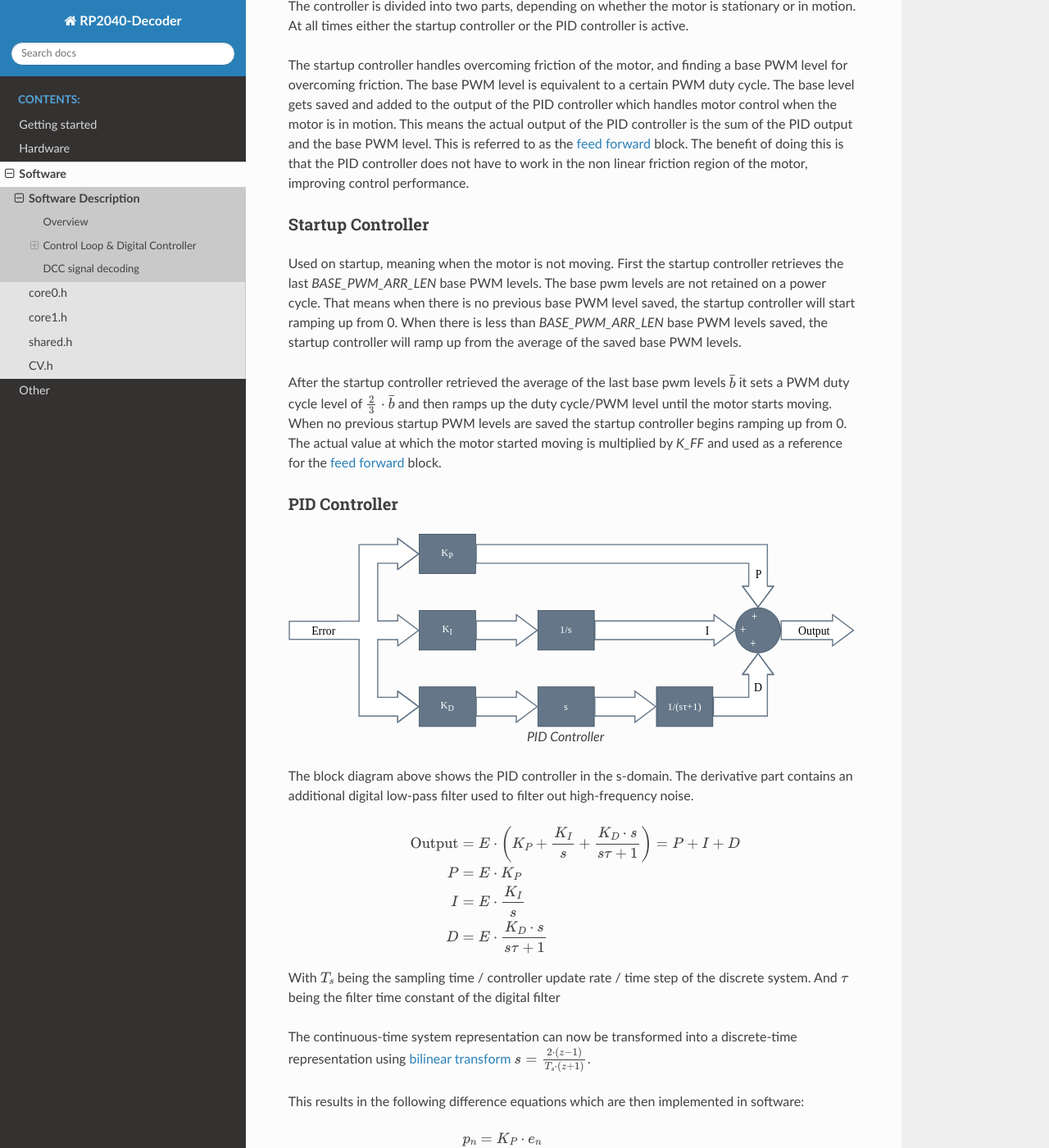
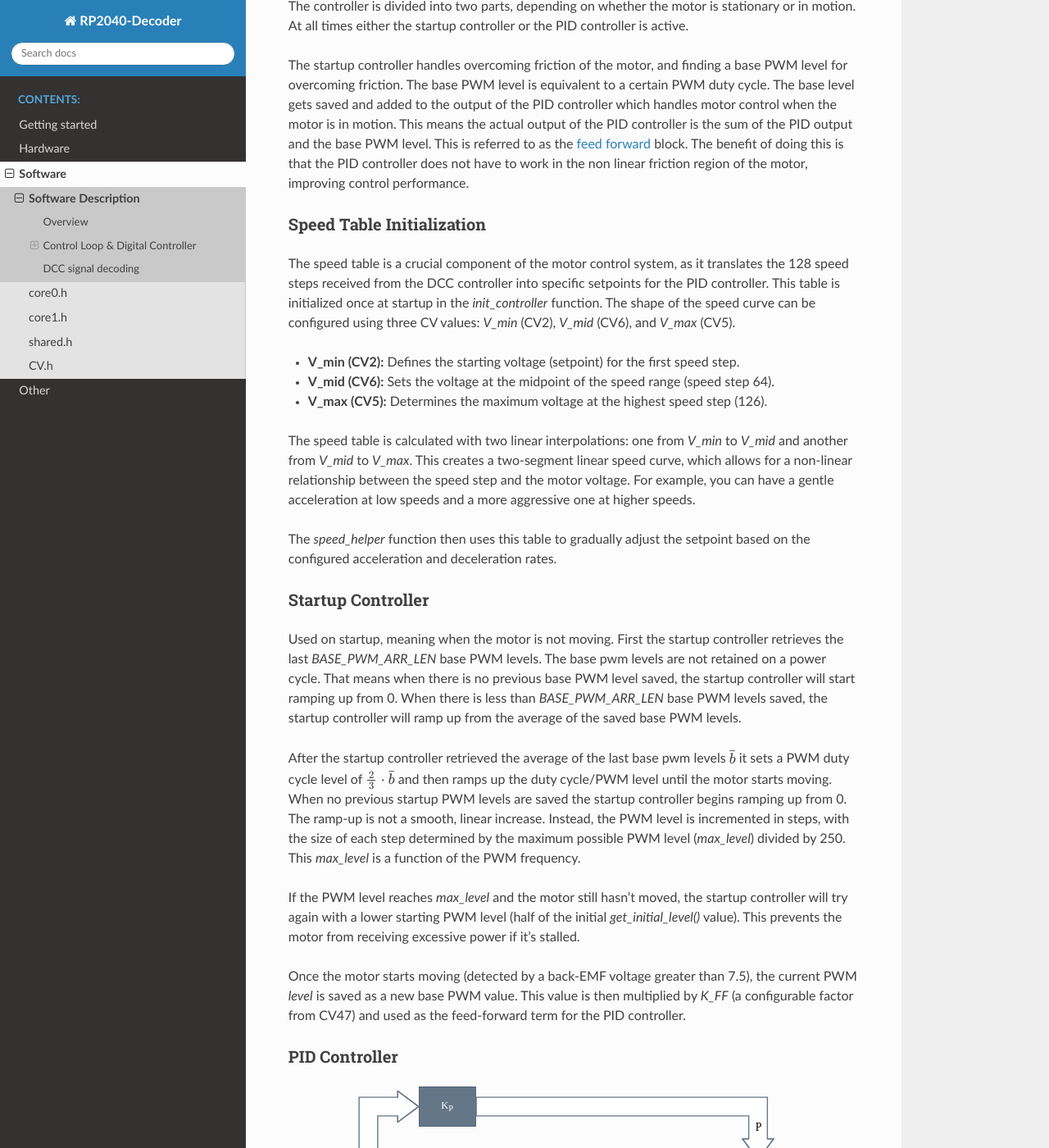
Before and after one commit to gab-k/RP2040-Decoder, a Sphinx documentation site: the page built from docs/sphinx/source/software/sw_description.rst, in a window 1280 px wide and 1400 px high, scrolled down 3049 px. Shown: the whole window at 82% size. Built offline with Sphinx 7.4.7 and the Read the Docs theme 3.1.0, drawn with Linux system fonts in a browser that asks for light colours; some of the changed text lies outside the part shown.

Commit message:
docs: Add detailed motor control feature descriptions
Adds in-detail descriptions of the features used in the motor control to the documentation.

This includes:
- Speed Table Initialization
- Startup Controller logic
- Gain Scheduling (`get_kp` function)
- Speed Helper (acceleration/deceleration)
- Back-EMF voltage measurement details

```diff
--- a/docs/sphinx/source/software/sw_description.rst
+++ b/docs/sphinx/source/software/sw_description.rst
@@ -90,6 +90,20 @@
 The benefit of doing this is that the PID controller does not have to work in the non linear friction region of the motor, improving control performance.
 
 
+Speed Table Initialization
+~~~~~~~~~~~~~~~~~~~~~~~~~~~~~~
+
+The speed table is a crucial component of the motor control system, as it translates the 128 speed steps received from the DCC controller into specific setpoints for the PID controller. This table is initialized once at startup in the `init_controller` function. The shape of the speed curve can be configured using three CV values: `V_min` (CV2), `V_mid` (CV6), and `V_max` (CV5).
+
+- **V_min (CV2):** Defines the starting voltage (setpoint) for the first speed step.
+- **V_mid (CV6):** Sets the voltage at the midpoint of the speed range (speed step 64).
+- **V_max (CV5):** Determines the maximum voltage at the highest speed step (126).
+
+The speed table is calculated with two linear interpolations: one from `V_min` to `V_mid` and another from `V_mid` to `V_max`. This creates a two-segment linear speed curve, which allows for a non-linear relationship between the speed step and the motor voltage. For example, you can have a gentle acceleration at low speeds and a more aggressive one at higher speeds.
+
+The `speed_helper` function then uses this table to gradually adjust the setpoint based on the configured acceleration and deceleration rates.
+
+
 Startup Controller
 ~~~~~~~~~~~~~~~~~~~~~~~~~~~~~~
 
@@ -98,8 +112,11 @@
 When there is less than `BASE_PWM_ARR_LEN` base PWM levels saved, the startup controller will ramp up from the average of the saved base PWM levels.
 
 After the startup controller retrieved the average of the last base pwm levels :math:`\bar{b}` it sets a PWM duty cycle level of :math:`\frac{2}{3} \cdot \bar{b}` and then ramps up the duty cycle/PWM level until the motor starts moving.
-When no previous startup PWM levels are saved the startup controller begins ramping up from 0.
-The actual value at which the motor started moving is multiplied by `K_FF` and used as a reference for the :ref:`feed forward <feed_forward>` block.
+When no previous startup PWM levels are saved the startup controller begins ramping up from 0. The ramp-up is not a smooth, linear increase. Instead, the PWM level is incremented in steps, with the size of each step determined by the maximum possible PWM level (`max_level`) divided by 250. This `max_level` is a function of the PWM frequency.
+
+If the PWM level reaches `max_level` and the motor still hasn't moved, the startup controller will try again with a lower starting PWM level (half of the initial `get_initial_level()` value). This prevents the motor from receiving excessive power if it's stalled.
+
+Once the motor starts moving (detected by a back-EMF voltage greater than 7.5), the current PWM `level` is saved as a new base PWM value. This value is then multiplied by `K_FF` (a configurable factor from CV47) and used as the feed-forward term for the PID controller.
 
 
 
@@ -156,6 +173,10 @@
 
 Another aspect to consider is the implementation of `gain scheduling <https://en.wikipedia.org/wiki/Gain_scheduling>`_. K\ :sub:`P` is a function of the current setpoint. Often it is favorable to have a higher proportional gain K\ :sub:`P` for slow speeds, achieving better control results. The illustration above shows the default setting for K\ :sub:`P`. CV_54 & CV_55 are used to set K\ :sub:`P` @ x\ :sub:`0`, CV_56 & CV_57 for K\ :sub:`P` @ x\ :sub:`1`, and CV_58 & CV_59 for K\ :sub:`P` @ x\ :sub:`2`. Additionally, CV_60 is used to shift x\ :sub:`1` from the leftmost point (0% = 0/255) to the rightmost point (100% = 255/255).
 
+The `get_kp()` function implements this gain scheduling. It calculates the proportional gain `K_p` based on the current setpoint `sp`. The function uses two different linear equations to determine `K_p`, depending on whether the setpoint is above or below the `k_p_x_1` threshold. This creates a piecewise linear function for `K_p`, allowing for different gain characteristics at different speed ranges.
+
+The parameters for these linear equations (`k_p_m_1`, `k_p_m_2`, `k_p_y_0`, `k_p_y_1`) are pre-calculated in the `init_controller` function based on the corresponding CV values.
+
 
 .. _feed_forward:
 
@@ -167,10 +188,20 @@
 The base PWM level is set by the startup controller and is the PWM level at which the motor starts moving.
 
 
+Speed Helper
+^^^^^^^^^^^^^^^^^^
+
+The `speed_helper` function is responsible for implementing smooth acceleration and deceleration. It is called by a repeating timer, with the interval configured by CV175. This function acts as a temporal filter for the speed setpoint.
+
+Instead of instantly changing the motor's setpoint to the new target speed step, the `speed_helper` function gradually increments or decrements the current setpoint based on the acceleration (CV3) and deceleration (CV4) rates. These CVs determine how many calls to `speed_helper` are needed for a single speed step change. For example, if the acceleration rate is set to 5, the `speed_helper` must be called 5 times before the setpoint is incremented to the next speed step. This creates a time-based acceleration/deceleration curve.
+
+The function also handles direction changes. If a direction change is detected, it will immediately jump to the new target speed without any delay, ensuring a responsive change in direction.
+
+
 Back-EMF voltage measurement
 ~~~~~~~~~~~~~~~~~~~~~~~~~~~~~~
 
-To provide a feedback signal proportional to the motor speed, the ADC is used to measure the `Back-EMF voltage <https://en.wikipedia.org/wiki/Counter-electromotive_force>`_. The measurement works by setting the PWM duty cycle to 0%, waiting for a certain delay time (CV_62), and then measuring x times (x = CV_63). While measuring, the array with measurement values is sorted using insertion sort. Afterwards, y elements (y = CV_63) from the left (lowest values) and z elements (z = CV_64) from the right (highest values) will be dismissed to mitigate the impact of potential outliers in measurement. The average value of the remaining values will be computed and fed back into the control algorithm. Considering default settings (100us delay, 100 samples, ~2µs sampling time), the complete measurement run, including averaging, takes about 0.3ms to 0.35ms, which effectively reduces the maximum possible duty cycle to about 93% to 94%.
+To provide a feedback signal proportional to the motor speed, the ADC is used to measure the `Back-EMF voltage <https://en.wikipedia.org/wiki/Counter-electromotive_force>`_. The measurement works by setting the PWM duty cycle to 0%, waiting for a certain delay time (CV_62), and then measuring x times (x = CV_63). The ADC input channel is selected based on the motor's direction (forward or reverse). While measuring, the array with measurement values is sorted using insertion sort. Afterwards, y elements (y = CV_63) from the left (lowest values) and z elements (z = CV_64) from the right (highest values) will be dismissed to mitigate the impact of potential outliers in measurement. The average value of the remaining values will be computed and fed back into the control algorithm. Considering default settings (100us delay, 100 samples, ~2µs sampling time), the complete measurement run, including averaging, takes about 0.3ms to 0.35ms, which effectively reduces the maximum possible duty cycle to about 93% to 94%.
 
 DCC signal decoding
 ------------------------------
```
